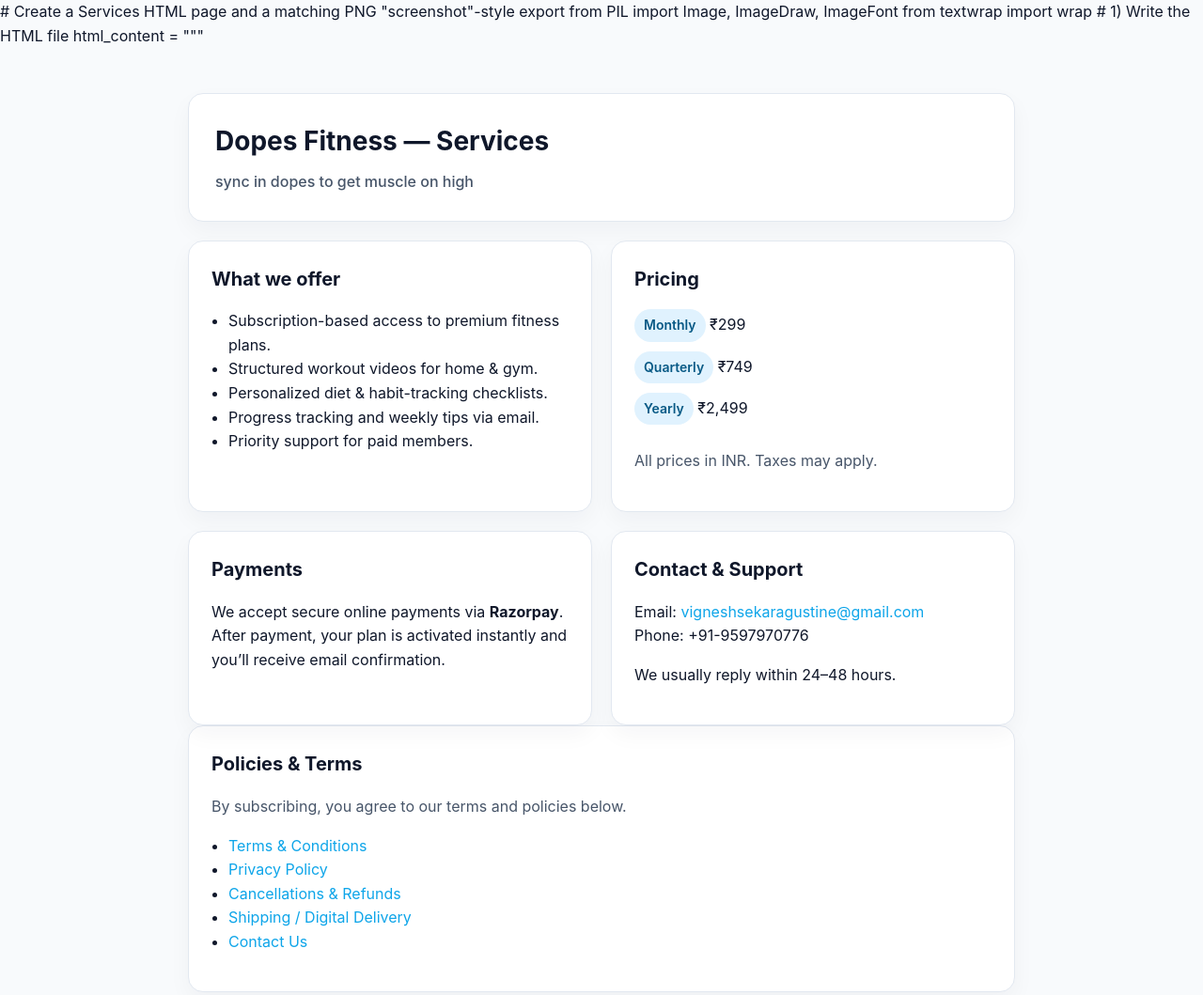
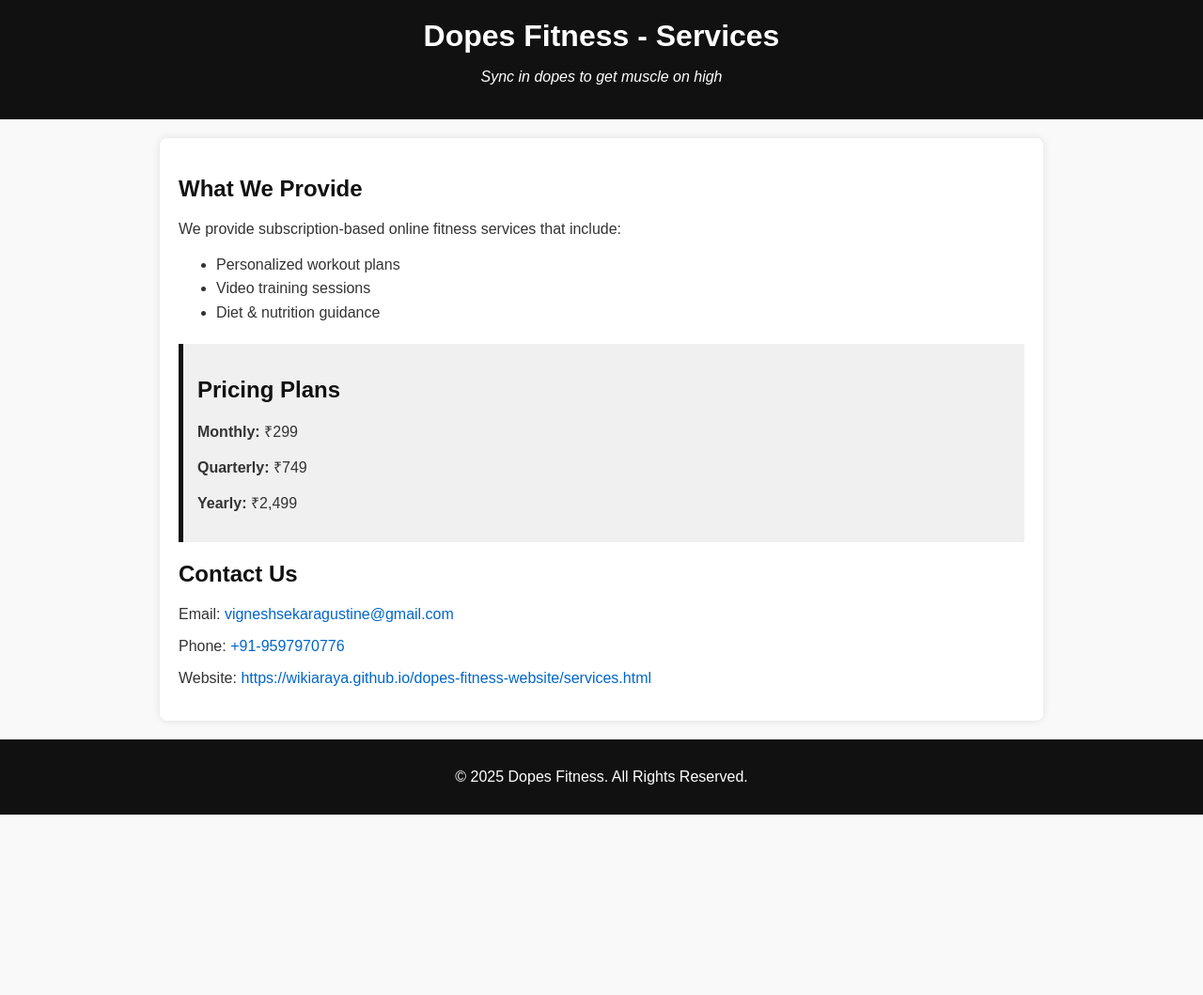
Before and after one commit to wikiaraya/dopes-fitness-website, a plain HTML site: page services.html in a window 1280 px wide. Shown: the top 1059 px of the page at 94% size. After the commit the page ends 867 px from the top, so only its background shows below. Drawn offline with Linux system fonts and the light colour scheme.

Commit message:
Update services.html

```diff
--- a/services.html
+++ b/services.html
@@ -1,230 +1,91 @@
-# Create a Services HTML page and a matching PNG "screenshot"-style export
-from PIL import Image, ImageDraw, ImageFont
-from textwrap import wrap
-
-# 1) Write the HTML file
-html_content = """<!DOCTYPE html>
+<!DOCTYPE html>
 <html lang="en">
 <head>
-  <meta charset="UTF-8" />
-  <meta name="viewport" content="width=device-width, initial-scale=1.0" />
-  <title>Dopes Fitness — Services</title>
+  <meta charset="UTF-8">
+  <meta name="viewport" content="width=device-width, initial-scale=1.0">
+  <title>Dopes Fitness - Services</title>
   <style>
-    :root {
-      --bg: #f8fafc;
-      --card: #ffffff;
-      --ink: #0f172a;
-      --muted: #475569;
-      --accent: #0ea5e9;
-      --border: #e2e8f0;
+    body {
+      font-family: Arial, sans-serif;
+      margin: 0;
+      padding: 0;
+      background: #f9f9f9;
+      color: #333;
     }
-    * { box-sizing: border-box; }
-    body {
+    header {
+      background: #111;
+      color: #fff;
+      padding: 20px;
+      text-align: center;
+    }
+    header h1 {
       margin: 0;
-      font-family: -apple-system, BlinkMacSystemFont, "Segoe UI", Roboto, Inter, Helvetica, Arial, "Apple Color Emoji", "Segoe UI Emoji";
-      color: var(--ink);
-      background: var(--bg);
+    }
+    .container {
+      max-width: 900px;
+      margin: 20px auto;
+      background: #fff;
+      padding: 20px;
+      border-radius: 8px;
+      box-shadow: 0 0 10px rgba(0,0,0,0.1);
+    }
+    h2 {
+      color: #111;
+    }
+    ul {
       line-height: 1.6;
     }
-    .container {
-      max-width: 920px;
-      margin: 48px auto;
-      padding: 0 20px;
+    .pricing {
+      margin: 20px 0;
+      padding: 15px;
+      background: #f0f0f0;
+      border-left: 5px solid #111;
     }
-    header {
-      background: var(--card);
-      border: 1px solid var(--border);
-      padding: 28px;
-      border-radius: 16px;
-      box-shadow: 0 10px 24px rgba(15, 23, 42, 0.04);
-      margin-bottom: 20px;
+    footer {
+      text-align: center;
+      padding: 15px;
+      margin-top: 20px;
+      background: #111;
+      color: #fff;
     }
-    h1 {
-      font-size: 28px;
-      margin: 0 0 8px;
+    a {
+      color: #0066cc;
+      text-decoration: none;
     }
-    .tagline {
-      color: var(--muted);
-      font-weight: 500;
-    }
-    .grid {
-      display: grid;
-      grid-template-columns: 1fr;
-      gap: 20px;
-    }
-    @media (min-width: 860px) {
-      .grid { grid-template-columns: 1fr 1fr; }
-    }
-    .card {
-      background: var(--card);
-      border: 1px solid var(--border);
-      border-radius: 16px;
-      padding: 24px;
-      box-shadow: 0 10px 24px rgba(15, 23, 42, 0.04);
-    }
-    h2 { margin-top: 0; font-size: 20px; }
-    ul { padding-left: 18px; }
-    .price {
-      display: grid;
-      gap: 10px;
-    }
-    .pill {
-      display: inline-block;
-      background: #e0f2fe;
-      color: #075985;
-      padding: 6px 10px;
-      border-radius: 999px;
-      font-weight: 600;
-      font-size: 14px;
-    }
-    .muted { color: var(--muted); }
-    footer {
-      margin-top: 20px;
-      font-size: 14px;
-      color: var(--muted);
-      text-align: center;
-    }
-    a { color: var(--accent); text-decoration: none; }
-    a:hover { text-decoration: underline; }
   </style>
 </head>
 <body>
+
+  <header>
+    <h1>Dopes Fitness - Services</h1>
+    <p><em>Sync in dopes to get muscle on high</em></p>
+  </header>
+
   <div class="container">
-    <header>
-      <h1>Dopes Fitness — Services</h1>
-      <div class="tagline">sync in dopes to get muscle on high</div>
-    </header>
+    <h2>What We Provide</h2>
+    <p>We provide subscription-based online fitness services that include:</p>
+    <ul>
+      <li>Personalized workout plans</li>
+      <li>Video training sessions</li>
+      <li>Diet & nutrition guidance</li>
+    </ul>
 
-    <section class="grid">
-      <div class="card">
-        <h2>What we offer</h2>
-        <ul>
-          <li>Subscription-based access to premium fitness plans.</li>
-          <li>Structured workout videos for home & gym.</li>
-          <li>Personalized diet & habit-tracking checklists.</li>
-          <li>Progress tracking and weekly tips via email.</li>
-          <li>Priority support for paid members.</li>
-        </ul>
-      </div>
+    <div class="pricing">
+      <h2>Pricing Plans</h2>
+      <p><strong>Monthly:</strong> ₹299</p>
+      <p><strong>Quarterly:</strong> ₹749</p>
+      <p><strong>Yearly:</strong> ₹2,499</p>
+    </div>
 
-      <div class="card">
-        <h2>Pricing</h2>
-        <div class="price">
-          <div><span class="pill">Monthly</span> ₹299</div>
-          <div><span class="pill">Quarterly</span> ₹749</div>
-          <div><span class="pill">Yearly</span> ₹2,499</div>
-          <p class="muted">All prices in INR. Taxes may apply.</p>
-        </div>
-      </div>
+    <h2>Contact Us</h2>
+    <p>Email: <a href="mailto:vigneshsekaragustine@gmail.com">vigneshsekaragustine@gmail.com</a></p>
+    <p>Phone: <a href="tel:+919597970776">+91-9597970776</a></p>
+    <p>Website: <a href="https://wikiaraya.github.io/dopes-fitness-website/services.html">https://wikiaraya.github.io/dopes-fitness-website/services.html</a></p>
+  </div>
 
-      <div class="card">
-        <h2>Payments</h2>
-        <p>We accept secure online payments via <strong>Razorpay</strong>. After payment, your plan is activated instantly and you’ll receive email confirmation.</p>
-      </div>
+  <footer>
+    <p>&copy; 2025 Dopes Fitness. All Rights Reserved.</p>
+  </footer>
 
-      <div class="card">
-        <h2>Contact & Support</h2>
-        <p>Email: <a href="mailto:vigneshsekaragustine@gmail.com">vigneshsekaragustine@gmail.com</a><br/>
-           Phone: +91-9597970776</p>
-        <p>We usually reply within 24–48 hours.</p>
-      </div>
-    </section>
-
-    <section class="card">
-      <h2>Policies & Terms</h2>
-      <p class="muted">By subscribing, you agree to our terms and policies below.</p>
-      <ul>
-        <li><a href="https://wikiaraya.github.io/dopes-fitness-website/terms.html" target="_blank" rel="noopener">Terms & Conditions</a></li>
-        <li><a href="https://wikiaraya.github.io/dopes-fitness-website/privacy.html" target="_blank" rel="noopener">Privacy Policy</a></li>
-        <li><a href="https://wikiaraya.github.io/dopes-fitness-website/refund.html" target="_blank" rel="noopener">Cancellations & Refunds</a></li>
-        <li><a href="https://wikiaraya.github.io/dopes-fitness-website/shipping.html" target="_blank" rel="noopener">Shipping / Digital Delivery</a></li>
-        <li><a href="https://wikiaraya.github.io/dopes-fitness-website/Contact%20Us%20Page" target="_blank" rel="noopener">Contact Us</a></li>
-      </ul>
-    </section>
-
-    <footer>
-      © {year} Dopes Fitness. All rights reserved.
-    </footer>
-  </div>
 </body>
 </html>
-""".replace("{year}", "2025")
-
-html_path = "/mnt/data/services.html"
-with open(html_path, "w", encoding="utf-8") as f:
-    f.write(html_content)
-
-# 2) Create a PNG "screenshot" with matching content
-W, H = 1200, 1700
-img = Image.new("RGB", (W, H), "white")
-draw = ImageDraw.Draw(img)
-
-# Try to load a nicer default font; fallback to default if unavailable.
-try:
-    font_title = ImageFont.truetype("DejaVuSans-Bold.ttf", 48)
-    font_sub = ImageFont.truetype("DejaVuSans.ttf", 28)
-    font_h2 = ImageFont.truetype("DejaVuSans-Bold.ttf", 36)
-    font_body = ImageFont.truetype("DejaVuSans.ttf", 24)
-except:
-    font_title = ImageFont.load_default()
-    font_sub = ImageFont.load_default()
-    font_h2 = ImageFont.load_default()
-    font_body = ImageFont.load_default()
-
-x_margin = 60
-y = 60
-
-draw.text((x_margin, y), "Dopes Fitness — Services", font=font_title, fill=(15,23,42))
-y += 70
-draw.text((x_margin, y), "sync in dopes to get muscle on high", font=font_sub, fill=(71,85,105))
-y += 60
-
-def block(title, items):
-    global y
-    draw.text((x_margin, y), title, font=font_h2, fill=(15,23,42))
-    y += 44
-    for line in items:
-        wrapped = wrap(line, width=70)
-        for wl in wrapped:
-            draw.text((x_margin, y), "• " + wl, font=font_body, fill=(15,23,42))
-            y += 32
-    y += 16
-
-block("What we offer", [
-    "Subscription-based access to premium fitness plans.",
-    "Structured workout videos for home & gym.",
-    "Personalized diet & habit-tracking checklists.",
-    "Progress tracking and weekly tips via email.",
-    "Priority support for paid members."
-])
-
-block("Pricing", [
-    "Monthly: ₹299",
-    "Quarterly: ₹749",
-    "Yearly: ₹2,499",
-    "All prices in INR. Taxes may apply."
-])
-
-block("Payments", [
-    "We accept secure online payments via Razorpay.",
-    "After payment, your plan is activated instantly and you’ll receive an email confirmation."
-])
-
-block("Contact & Support", [
-    "Email: vigneshsekaragustine@gmail.com",
-    "Phone: +91-9597970776",
-    "We usually reply within 24–48 hours."
-])
-
-block("Policies & Terms", [
-    "By subscribing, you agree to our Terms & Conditions, Privacy Policy,",
-    "Cancellations & Refunds, and Digital Delivery (Shipping) policy.",
-    "Links are available on our site footer."
-])
-
-draw.text((x_margin, H-80), "© 2025 Dopes Fitness. All rights reserved.", font=font_body, fill=(100,116,139))
-
-png_path = "/mnt/data/services_screenshot.png"
-img.save(png_path)
-
-html_path, png_path
```
